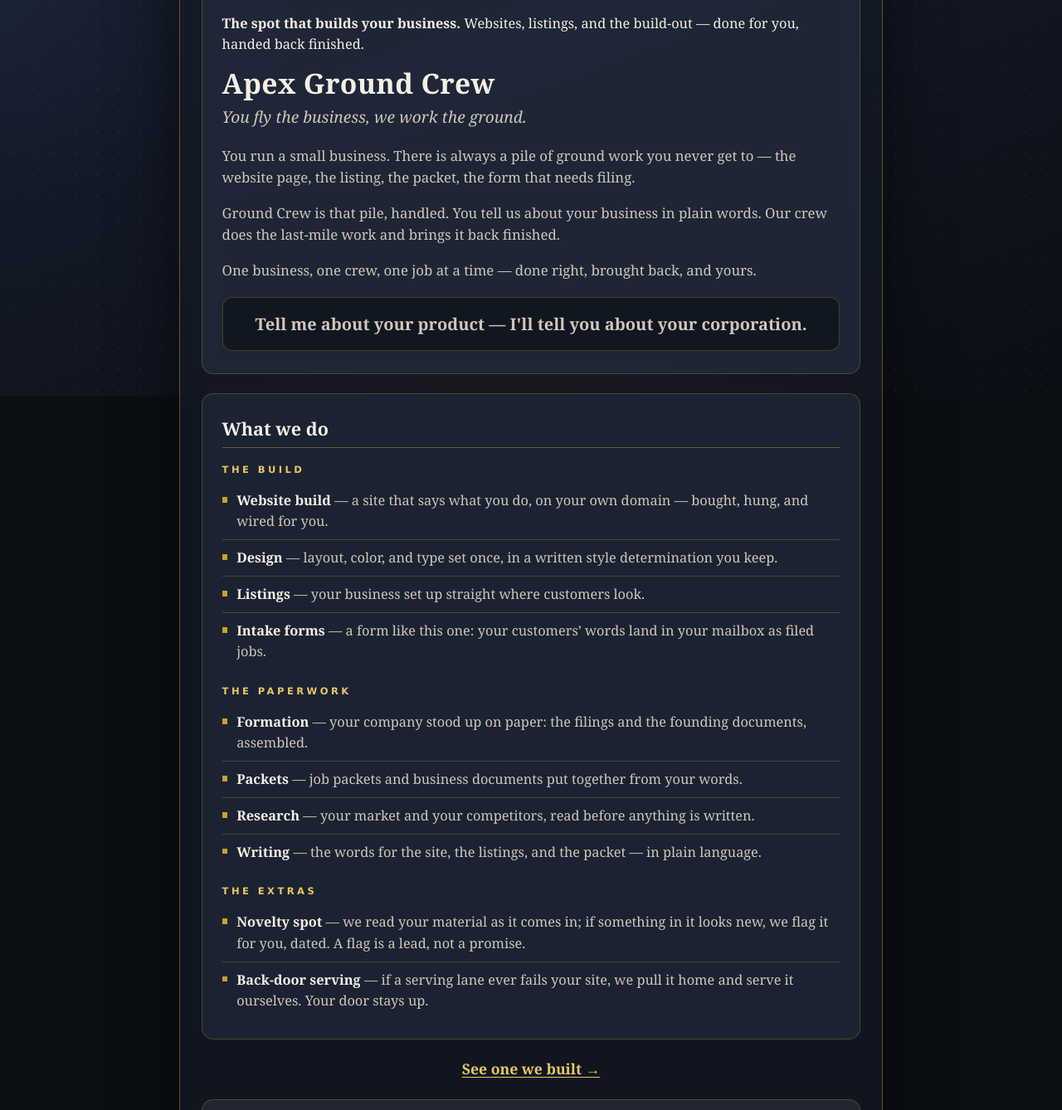
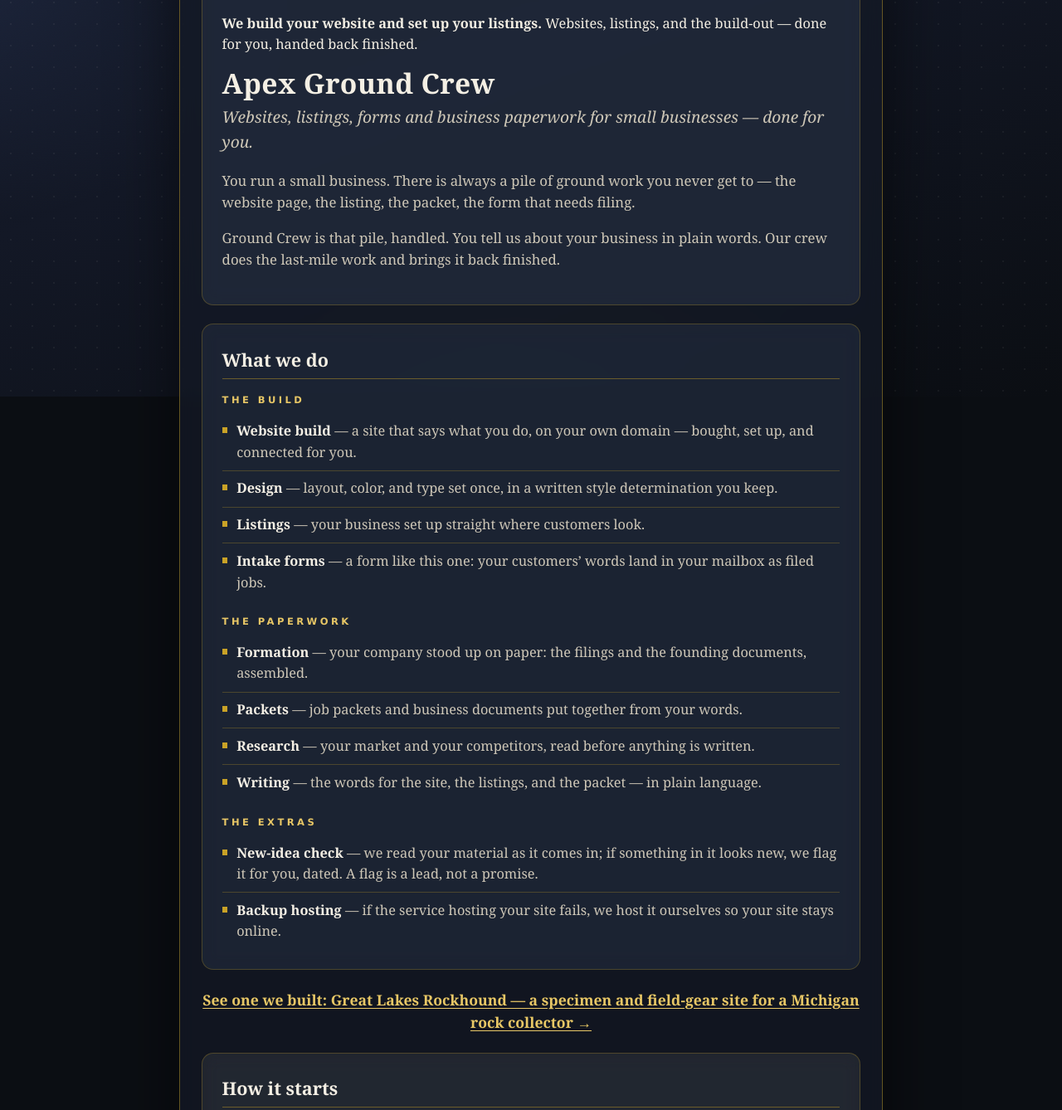
Before and after one commit to apex74-create/apex-ground-crew, a plain HTML site: page index.html in a window 1280 px wide. Shown: the part 322-1660 px from the top of the page at 83% size. Drawn offline with Linux system fonts and the light colour scheme.

Commit message:
Content audit 2026-11-16: index.html

```diff
--- a/index.html
+++ b/index.html
@@ -3,7 +3,7 @@
 <head>
 <meta charset="UTF-8">
 <meta name="viewport" content="width=device-width, initial-scale=1.0">
-<title>Apex Ground Crew — You Fly the Business, We Work the Ground</title>
+<title>Apex Ground Crew — Websites, Listings and Business Paperwork, Done For You</title>
 <meta name="description" content="Apex Ground Crew does the last-mile ground work for small businesses: a one-page website that says what you do, listings set up straight, simple forms and packets assembled from your words. Tell us about your business in plain words — we bring the work back finished.">
 <style>
   @font-face {
@@ -176,20 +176,19 @@
 <div class="frame">
   <section class="panel panel--intro">
     <div class="brandline"><svg class="seal" width="72" height="72" viewBox="0 0 72 72" role="img" aria-label="Apex Ground Crew seal"><circle cx="36" cy="36" r="33" fill="none" stroke="#cfe0ee" stroke-width="1.6"/><circle cx="36" cy="36" r="27.5" fill="none" stroke="#cfe0ee" stroke-width=".8" opacity=".65"/><path d="M36 18 L53 48 L45.5 48 L36 29.5 L26.5 48 L19 48 Z" fill="#e8f1f8"/><rect x="24" y="51" width="24" height="2.6" fill="#6ea8d8"/><path d="M20 58 L28 58 L24.5 62 Z M33 58 L39 58 L36 62.5 Z M44 58 L52 58 L48.5 62 Z" fill="#9fc2e2"/></svg><span class="bl-word">Apex Ground Crew</span><span class="bl-reg">Est. 2026 &middot; Johannesburg, Michigan</span></div>
-      <p class="descriptor"><strong>The spot that builds your business.</strong> Websites, listings, and the build-out &mdash; done for you, handed back finished.</p>
+      <p class="descriptor"><strong>We build your website and set up your listings.</strong> Websites, listings, and the build-out &mdash; done for you, handed back finished.</p>
       <h1>Apex Ground Crew</h1>
-    <p class="tagline">You fly the business, we work the ground.</p>
+    <p class="tagline">Websites, listings, forms and business paperwork for small businesses — done for you.</p>
     <p>You run a small business. There is always a pile of ground work you never get to — the website page, the listing, the packet, the form that needs filing.</p>
     <p>Ground Crew is that pile, handled. You tell us about your business in plain words. Our crew does the last-mile work and brings it back finished.</p>
-    <p>One business, one crew, one job at a time — done right, brought back, and yours.</p>
-    <p class="exchange">Tell me about your product — I'll tell you about your corporation.</p>
+
   </section>
 
   <section class="panel panel--do">
     <h2>What we do</h2>
       <h3 class="svcgroup">The build</h3>
       <ul class="services">
-        <li><span class="svc">Website build</span> &mdash; a site that says what you do, on your own domain &mdash; bought, hung, and wired for you.</li>
+        <li><span class="svc">Website build</span> &mdash; a site that says what you do, on your own domain &mdash; bought, set up, and connected for you.</li>
         <li><span class="svc">Design</span> &mdash; layout, color, and type set once, in a written style determination you keep.</li>
         <li><span class="svc">Listings</span> &mdash; your business set up straight where customers look.</li>
         <li><span class="svc">Intake forms</span> &mdash; a form like this one: your customers&rsquo; words land in your mailbox as filed jobs.</li>
@@ -203,12 +202,12 @@
       </ul>
       <h3 class="svcgroup">The extras</h3>
       <ul class="services">
-        <li><span class="svc">Novelty spot</span> &mdash; we read your material as it comes in; if something in it looks new, we flag it for you, dated. A flag is a lead, not a promise.</li>
-        <li><span class="svc">Back-door serving</span> &mdash; if a serving lane ever fails your site, we pull it home and serve it ourselves. Your door stays up.</li>
+        <li><span class="svc">New-idea check</span> &mdash; we read your material as it comes in; if something in it looks new, we flag it for you, dated. A flag is a lead, not a promise.</li>
+        <li><span class="svc">Backup hosting</span> &mdash; if the service hosting your site fails, we host it ourselves so your site stays online.</li>
       </ul>
   </section>
 
-  <p class="exhibit"><a href="https://greatlakesrockhound.com">See one we built →</a></p>
+  <p class="exhibit"><a href="https://greatlakesrockhound.com">See one we built: Great Lakes Rockhound — a specimen and field-gear site for a Michigan rock collector →</a></p>
 
   <section class="panel panel--form">
     <h2>How it starts</h2>
@@ -218,7 +217,7 @@
         <li>The build &mdash; site, listings, and packet, made from your material.</li>
         <li>The handoff &mdash; finished work, a summary of what was done, and the files themselves.</li>
       </ol>
-      <p>Fill in the form below. A real person-and-machine crew reads it, files your job, and comes back with the first step. No account. No jargon. Your words stay yours.</p></p>
+      <p>Fill in the form below. We read it, file your job, and come back with the first step. No account. No jargon. Your words stay yours.</p></p>
     <!--
       INTAKE WIRING (v0): this form posts to FormSubmit's AJAX endpoint for the
       business mailbox (masteradminapex@apex-airsolutions.com). FormSubmit sends an
@@ -258,14 +257,14 @@
 
       <button type="submit">File my job</button>
       <p id="form-status" role="status"></p>
-      <p class="fine">One form, one crew. Your words stay yours — we work from what you wrote, nothing else.</p>
+      <p class="fine">We work from what you wrote, nothing else.</p>
     </form>
   </section>
 
   <footer>
     <p>Apex Ground Crew — a service of Apex Air Solutions. One business, one crew, one job at a time.</p>
   <br>Built by Apex Ground Crew
-    <p class="kinship">The crew&rsquo;s pre-built stock sells at the <a href="https://apex74-create.github.io/apex-auction-house/">Apex Auction House</a> — Ground Crew builds, the House sells.</p></footer>
+    <p class="kinship">Ready-built websites for sale: see Lot 1 and future lots at the <a href="https://apex74-create.github.io/apex-auction-house/">Apex Auction House</a>.</p></footer>
 </div>
 </main>
 
```
